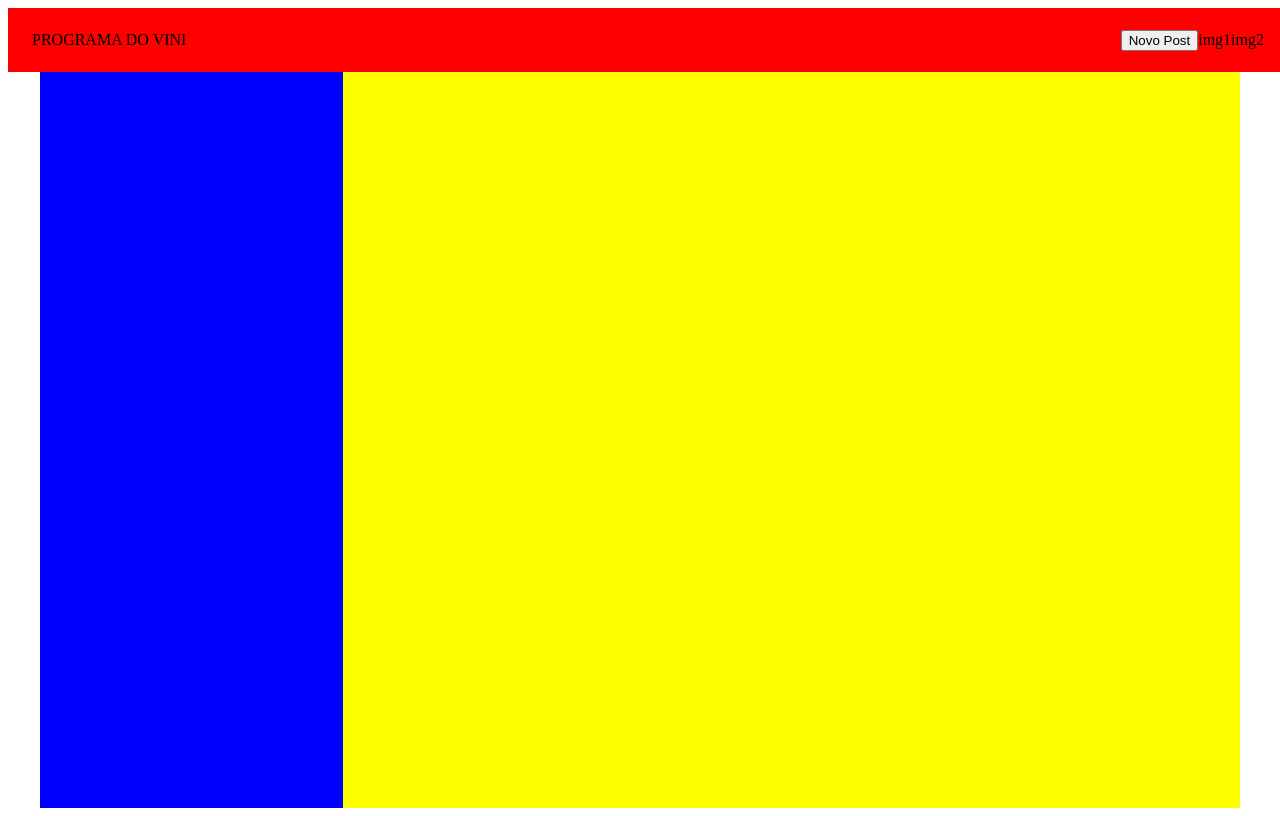
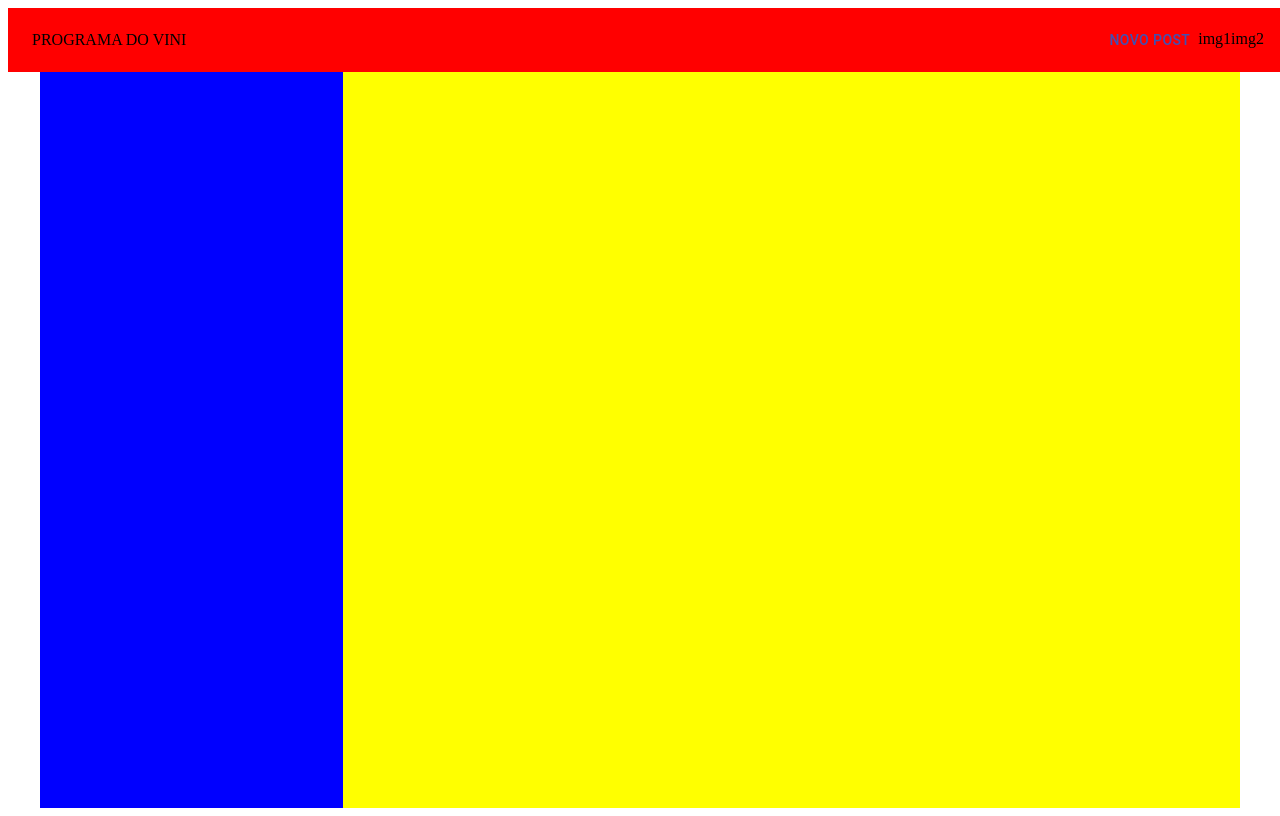
Before and after one commit to viniciosamaralth/appredux9hnhimi, a React (Create React App) app: page / in a window 1280 px wide. Built offline with nearby package versions, Linux system fonts and the light colour scheme.

Commit message:
https://www.youtube.com/watch?v=LGf2KJg20lg TEMPO:37:19

```diff
--- a/package.json
+++ b/package.json
@@ -3,6 +3,7 @@
   "version": "0.1.0",
   "private": true,
   "dependencies": {
+    "@material-ui/core": "^4.12.3",
     "@testing-library/jest-dom": "^5.14.1",
     "@testing-library/react": "^11.2.7",
     "@testing-library/user-event": "^12.8.3",
--- /dev/null
+++ b/src/pages/home/components/Header.js
@@ -0,0 +1,23 @@
+import React from 'react';
+import { Button} from '@material-ui/core';
+
+
+function Header() {
+    return (
+        <header className="header">
+        <div className="toolbar">
+             <div>
+                <span>PROGRAMA DO VINI</span>
+             </div>
+
+            <div>
+                <Button color='primary'>Novo Post</Button>
+                <span>img1</span>
+                <span>img2</span>
+            </div>
+        </div>
+    </header>
+    )
+}
+
+export default Header;
--- a/src/pages/home/index.js
+++ b/src/pages/home/index.js
@@ -1,22 +1,12 @@
 import React from 'react';
 import './style.css'
+import Header from './components/Header';
+
 function Home() {
     return (
         <div>
-            <header className="header">
-                <div className="toolbar">
-                     <div>
-                        <span>PROGRAMA DO VINI</span>
-                     </div>
 
-                    <div>
-                        <button>Novo Post</button>
-                        <span>img1</span>
-                        <span>img2</span>
-                    </div>
-                </div>
-            </header>
-
+          <Header/>
 
 
             <main className='main'>
```
Also changed, not shown: 1 other file (tests, documents, lock files or other folders).
